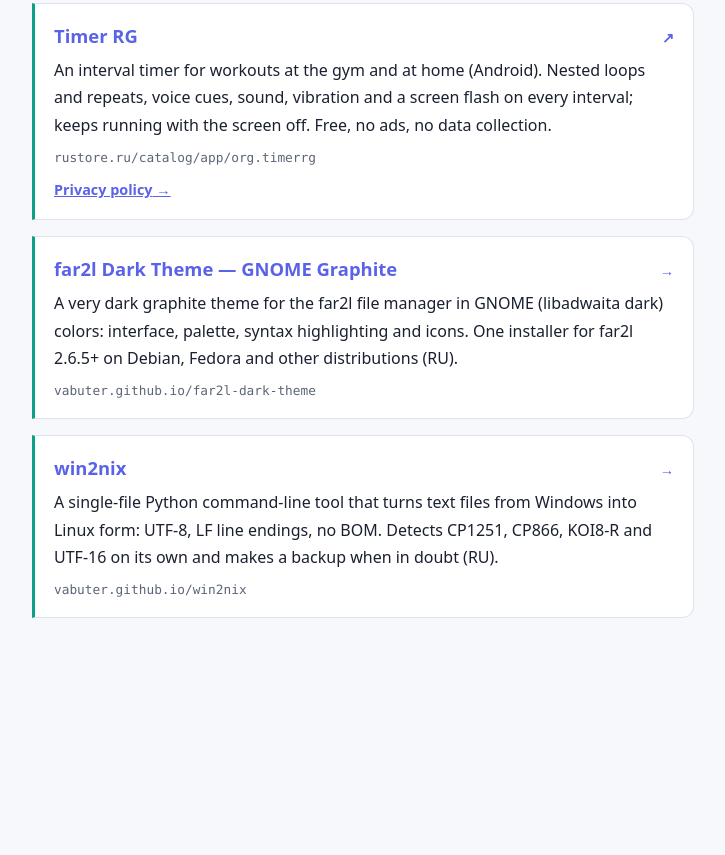
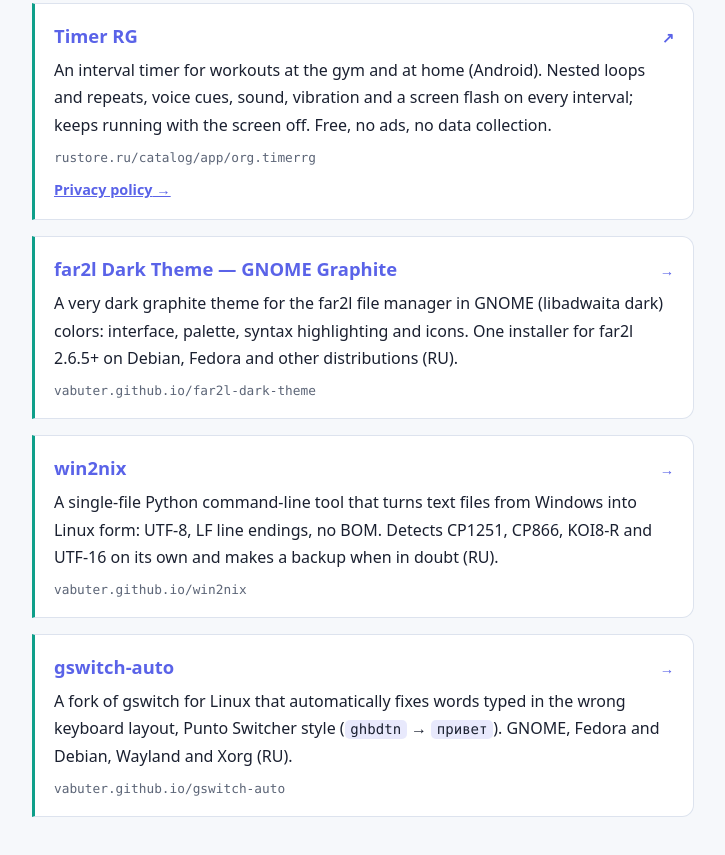
Before and after one commit to vabuter/vabuter.github.io, a plain HTML site: page index.html in a window 1280 px wide. Shown: the part 570-1425 px from the top of the page, without its empty margins (277-1002 px from the left). Before the commit the page ends 1252 px from the top, so only its background shows below. Drawn offline with Linux system fonts and the light colour scheme.

Commit message:
Add gswitch-auto card to the landing page
Co-Authored-By: Claude Sonnet 5.5 <noreply@anthropic.com>

```diff
--- a/index.html
+++ b/index.html
@@ -84,6 +84,8 @@
     display:flex; align-items:baseline; gap:.5rem;}
   .card-title .arrow{margin-left:auto; font-size:.9rem;}
   .card-desc{margin:.4rem 0 0; color:var(--ink);}
+  .card-desc code{background:color-mix(in srgb,var(--acc2) 14%,transparent); padding:.1em .4em;
+    border-radius:5px; font-family:ui-monospace,Consolas,monospace; font-size:.88em;}
   .card-url{margin:.5rem 0 0; font-family:ui-monospace,Consolas,monospace; font-size:.8rem;
     color:var(--muted); word-break:break-all;}
   .gh{margin:.1rem 0 0; font-size:.9rem;}
@@ -175,6 +177,18 @@
     <p class="card-url">vabuter.github.io/win2nix</p>
   </a>
 
+  <a class="card" href="https://vabuter.github.io/gswitch-auto/">
+    <p class="card-title">gswitch-auto <span class="arrow">→</span></p>
+    <p class="card-desc">
+      <span data-l="en">A fork of gswitch for Linux that automatically fixes words typed in the wrong keyboard
+      layout, Punto Switcher style (<code>ghbdtn</code> → <code>привет</code>). GNOME, Fedora and Debian,
+      Wayland and Xorg (RU).</span>
+      <span data-l="ru">Форк gswitch для Linux, который автоматически исправляет слова, набранные не в той
+      раскладке, как Punto Switcher (<code>ghbdtn</code> → <code>привет</code>). GNOME, Fedora и Debian,
+      Wayland и Xorg.</span></p>
+    <p class="card-url">vabuter.github.io/gswitch-auto</p>
+  </a>
+
 </div>
 
 </div>
```
